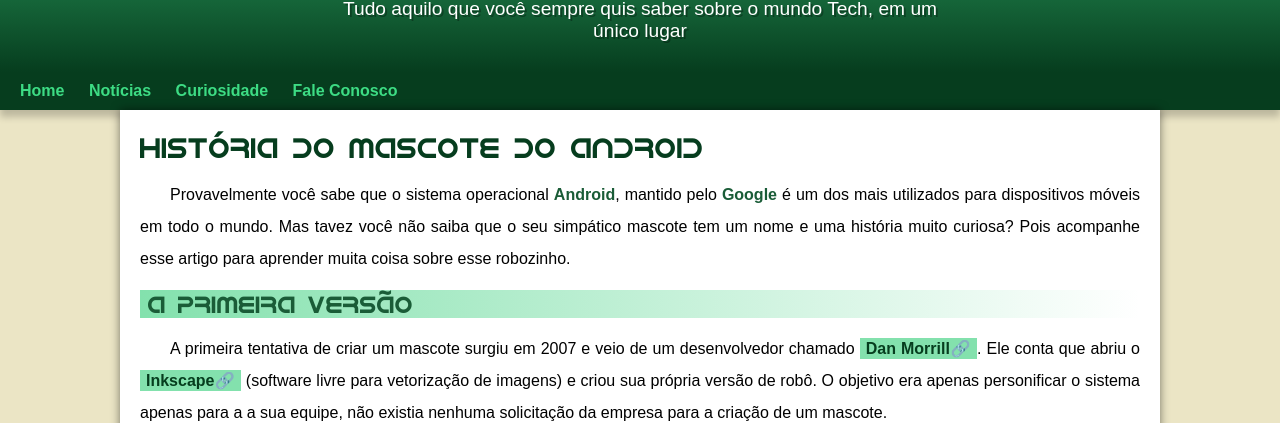
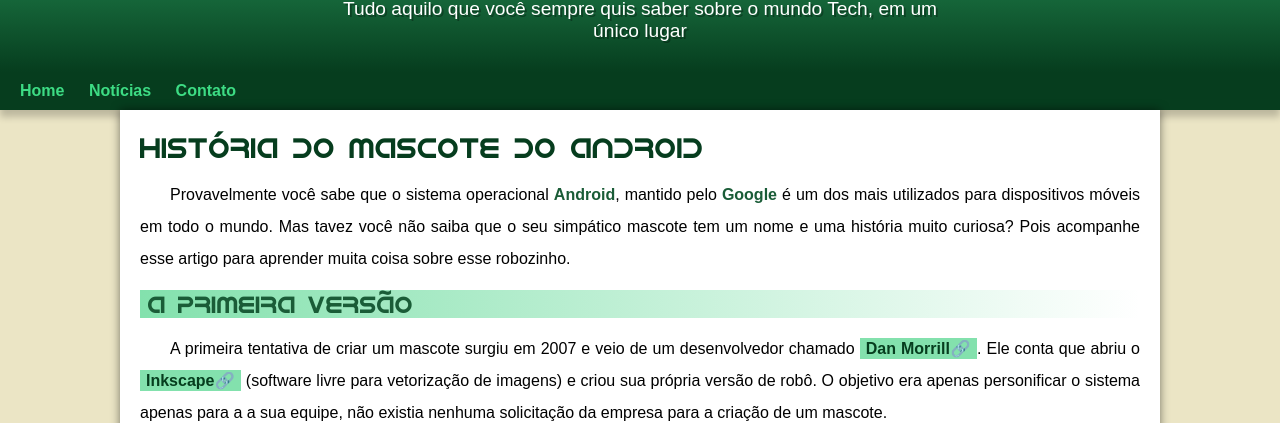
Before and after one commit to BrianBragaCavalcante/Projeto-Android, a plain HTML site: page index.html in a window 1280 px wide. Shown: the part 119-542 px from the top of the page. Drawn offline with Linux system fonts and the light colour scheme.

Commit message:
Arrumando o menu

```diff
--- a/index.html
+++ b/index.html
@@ -18,8 +18,7 @@
         <nav>
             <a href="#">Home</a>
             <a href="#">Notícias</a>
-            <a href="#curiosidades">Curiosidade</a>
-            <a href="#fale_conosco">Fale Conosco</a>
+            <a href="#fale_conosco">Contato</a>
         </nav>
 
         <main>
```
